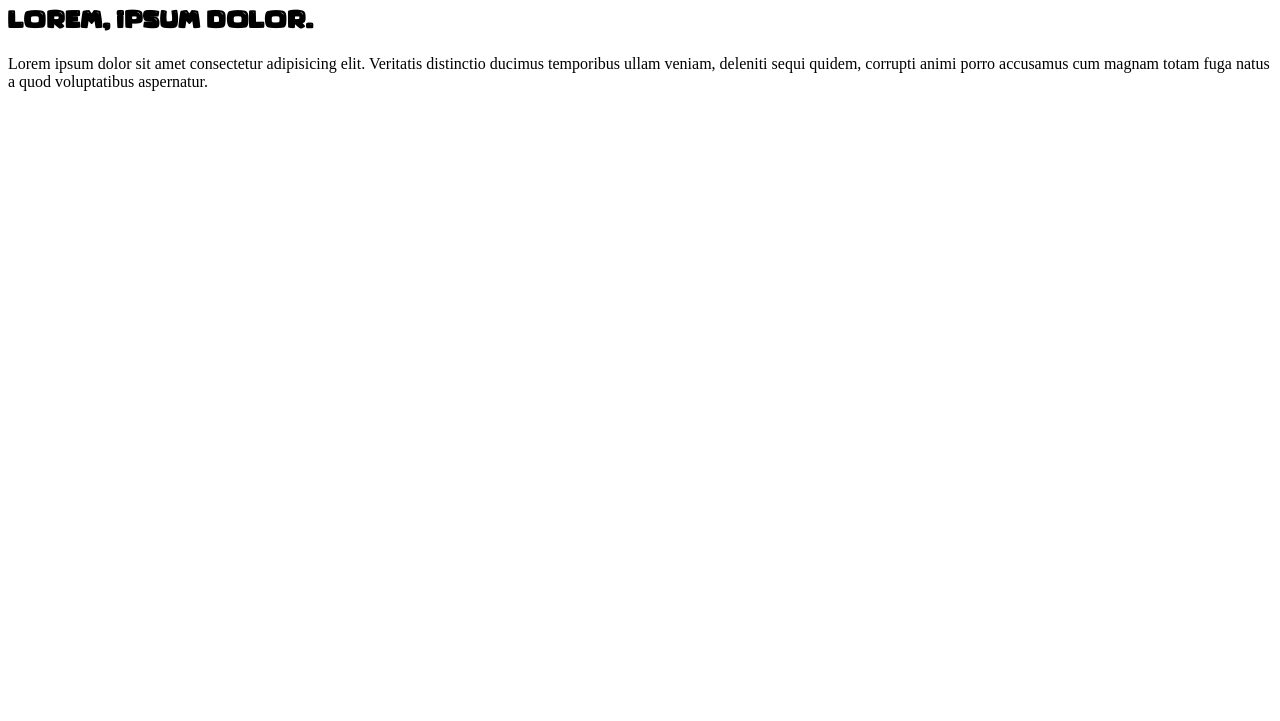
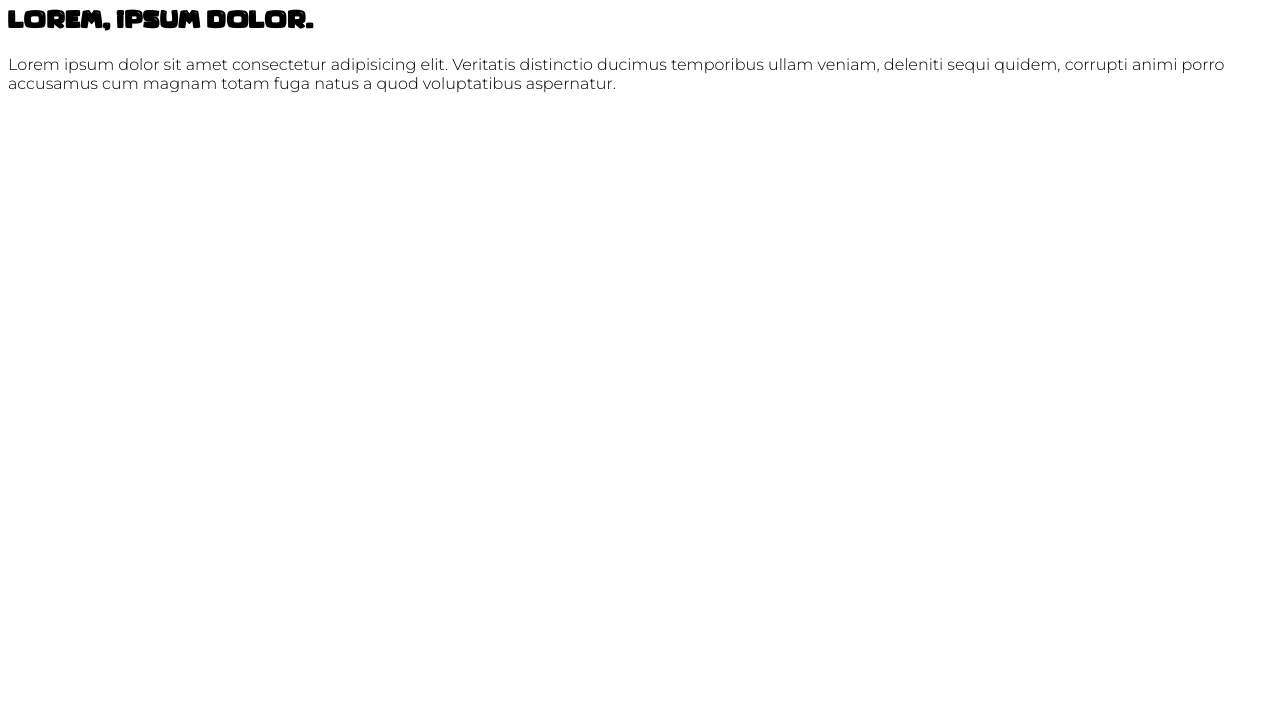
Before and after one commit to miwanoff/font-test-2, a plain HTML site: page index.html in a window 1280 px wide. Shown: the part 79-800 px from the top of the page. Drawn offline with Linux system fonts and the light colour scheme.

Commit message:
Add Montserrat and Open Sans fonts

```diff
--- a/style.css
+++ b/style.css
@@ -1,3 +1,5 @@
+@import url('https://fonts.googleapis.com/css2?family=Montserrat:wght@300&family=Open+Sans&family=Roboto:wght@300;500&display=swap');
+
 @font-face {
   font-family: Amellia; /* Гарнитура шрифта */
   src: url(fonts/Amellia.ttf); /* Путь к файлу со шрифтом */
@@ -16,3 +18,8 @@ h1 {
 h2 {
   font-family: "Mega Surprise", serif;
 }
+
+p{
+    /* font-family: 'Open Sans', sans-serif; */
+    font-family: 'Montserrat', sans-serif;
+}
```
